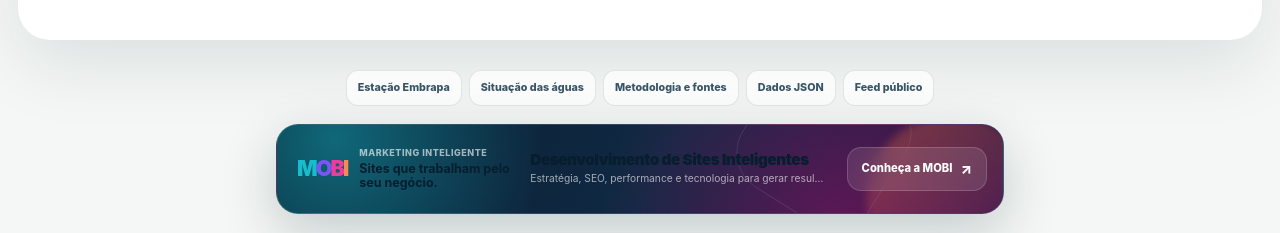
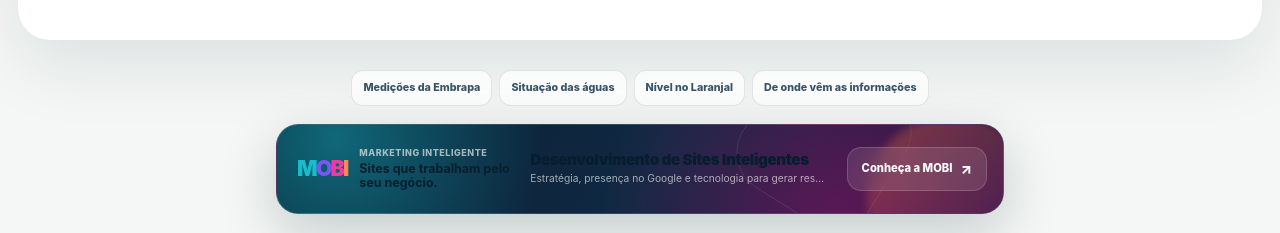
Before and after one commit to agenciamobi/tempopelotas, a Next.js app: page /alertas in a window 1280 px wide. Shown: the part 2370-2603 px from the top of the page. Built offline with nearby package versions, Linux system fonts and the light colour scheme; no server answers.

Commit message:
Simplifica links do rodapé para visitantes

```diff
--- a/components/site-footer.tsx
+++ b/components/site-footer.tsx
@@ -22,12 +22,11 @@ function MobiMark() {
 export function SiteFooter({ source: _source }: SiteFooterProps) {
   return (
     <footer className="site-footer">
-      <nav className="footer-resource-links" aria-label="Transparência e recursos públicos">
-        <Link href="/estacao-embrapa-pelotas">Estação Embrapa</Link>
+      <nav className="footer-resource-links" aria-label="Informações do portal">
+        <Link href="/estacao-embrapa-pelotas">Medições da Embrapa</Link>
         <Link href="/situacao-hidrologica-pelotas">Situação das águas</Link>
-        <Link href="/metodologia">Metodologia e fontes</Link>
-        <a href="/pelotas.json">Dados JSON</a>
-        <a href="/feed">Feed público</a>
+        <Link href="/nivel-da-lagoa-dos-patos-laranjal">Nível no Laranjal</Link>
+        <Link href="/metodologia">De onde vêm as informações</Link>
       </nav>
 
       <a
@@ -47,7 +46,7 @@ export function SiteFooter({ source: _source }: SiteFooterProps) {
 
         <span className="mobi-ad-message">
           <strong>Desenvolvimento de Sites Inteligentes</strong>
-          <small>Estratégia, SEO, performance e tecnologia para gerar resultados.</small>
+          <small>Estratégia, presença no Google e tecnologia para gerar resultados.</small>
         </span>
 
         <span className="mobi-ad-action">
```
